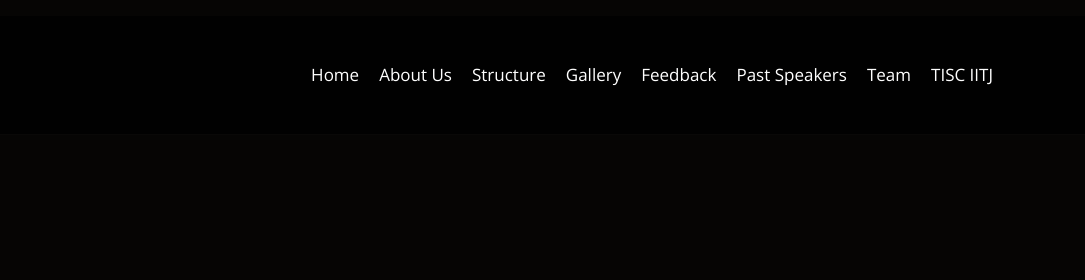
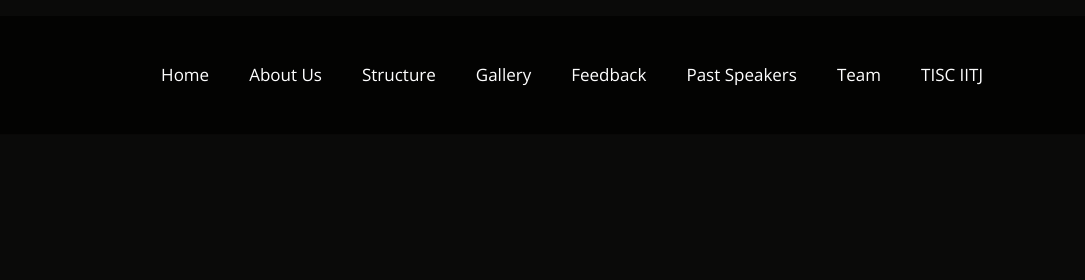
Before and after one commit to sahaniaditya/E-cell_Website, a plain HTML site: page index.html in a window 1280 px wide. Shown: the top 280 px of the page, 195-1280 px from the left. Drawn offline with nearby package versions, Linux system fonts and the light colour scheme; a script that the page names is missing; a web font is replaced by a local one.

Commit message:
Update style.css

```diff
--- a/style.css
+++ b/style.css
@@ -223,7 +223,7 @@ a:hover {
 
 .navbar ul {
   margin: 0;
-  padding: 0;
+  padding: 10;
   list-style: none;
   display: flex;
 
@@ -243,8 +243,8 @@ a:hover {
   justify-content: space-between;
   color: #fff;
   padding: 5px;
-  padding-left: 10px;
-  padding-right: 10px;
+  padding-left: 20px;
+  padding-right: 20px;
   white-space: nowrap;
   transition: 0.3s;
   font-size: 17px;
@@ -463,7 +463,7 @@ a:hover {
 
 #hero:before {
   content: "";
-  background: rgba(0, 0, 0, 0.5);
+  background: rgba(10, 10, 10, 0.949);
   position: absolute;
   bottom: 0;
   top: 0;
```
